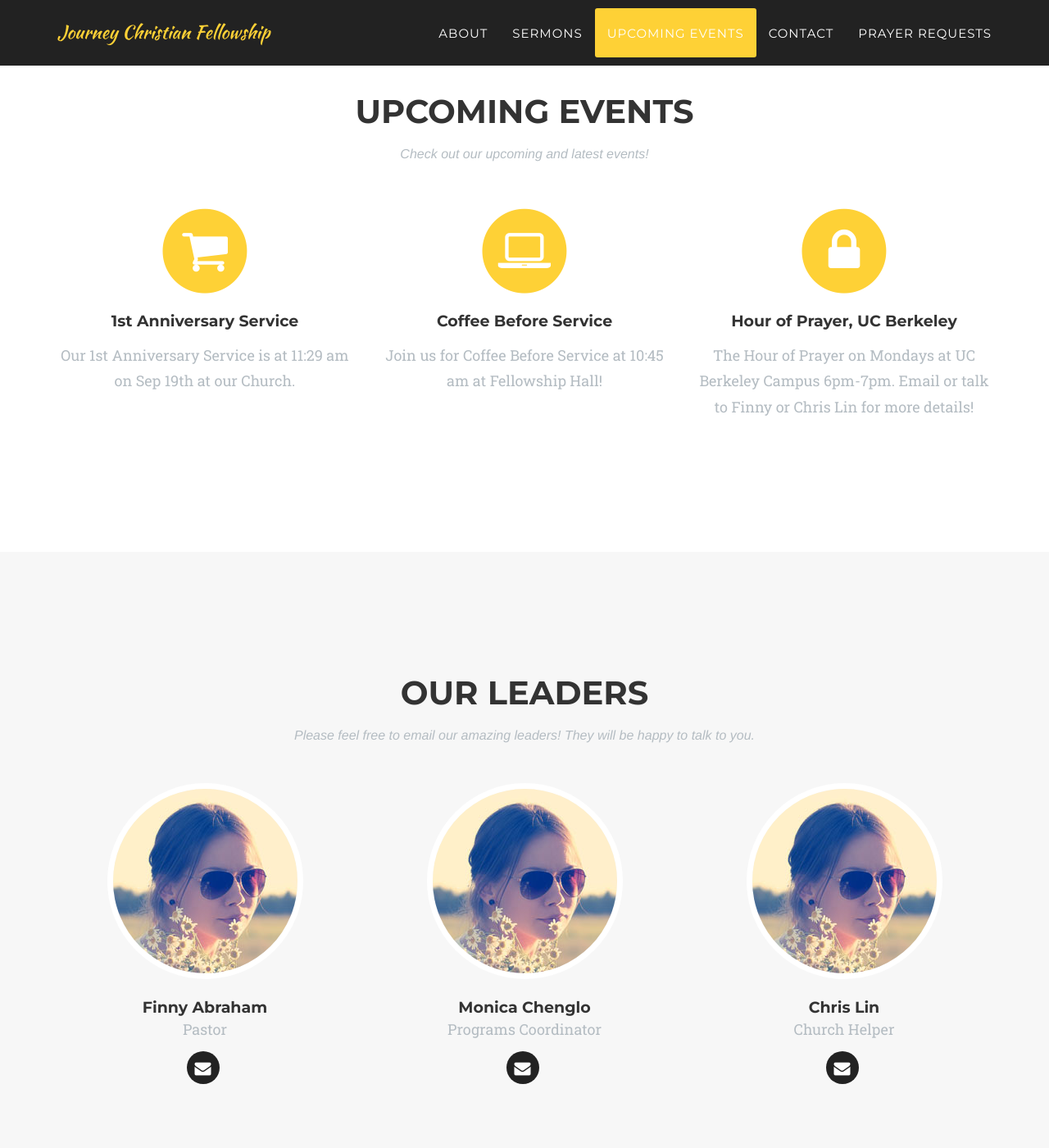
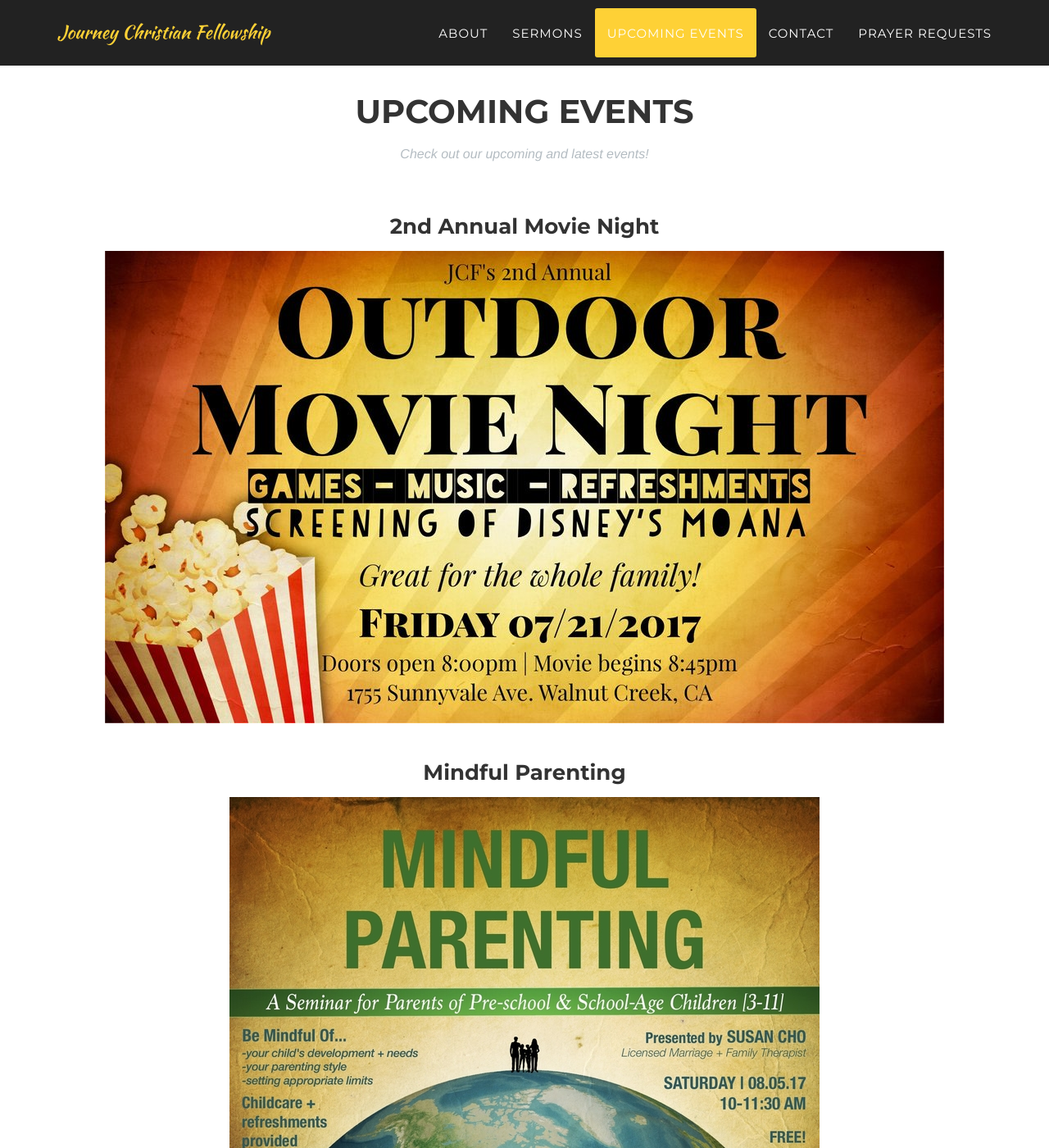
Before and after one commit to tabithahsia/churchwebsite, a Jekyll site: the page built from index.html, in a window 1280 px wide and 1400 px high, scrolled down 4478 px. Shown: the whole window at 82% size. Built offline with Jekyll 4.4.1, drawn with Linux system fonts in a browser that asks for light colours; some web fonts are replaced; some of the changed text lies outside the part shown.

```diff
--- a/_includes/services.html
+++ b/_includes/services.html
@@ -8,30 +8,31 @@
                 </div>
             </div>
             <div class="row text-center">
-                <div class="col-md-4">
+                <!-- <div class="col-md-4"> -->
+                    <!-- <span class="fa-stack fa-4x">
+                        <i class="fa fa-circle fa-stack-2x text-primary"></i>
+                        <i class="fa fa-film fa-stack-1x fa-inverse"></i>
+                    </span> -->
+                    <h3 class="service-heading">2nd Annual Movie Night </h3>
+                    <p style="text-align:center">
+                      <a href="http://goo.gl/ihVm8E">
+                        <img src="./img/rsz_movienight.jpg" width:"100%" height:"100%"/>
+                      </a>
+                    </p>
+                <!-- </div> -->
+                <!-- <div class="col-md-4"> -->
+                <br>
+                  <h3 class="service-heading">Mindful Parenting</h3>
+                  <p style="text-align:center">
+                    <img src="./img/Resize_MindfulParenting.jpg" width:"100%" height:"100%"/>
+                  </p>
                     <span class="fa-stack fa-4x">
                         <i class="fa fa-circle fa-stack-2x text-primary"></i>
-                        <i class="fa fa-shopping-cart fa-stack-1x fa-inverse"></i>
+                        <i class="fa fa-globe fa-stack-1x fa-inverse"></i>
                     </span>
-                    <h4 class="service-heading">1st Anniversary Service </h4>
-                    <p class="text-muted">Our 1st Anniversary Service is at 11:29 am on Sep 19th at our Church.</p>
-                </div>
-                <div class="col-md-4">
-                    <span class="fa-stack fa-4x">
-                        <i class="fa fa-circle fa-stack-2x text-primary"></i>
-                        <i class="fa fa-laptop fa-stack-1x fa-inverse"></i>
-                    </span>
-                    <h4 class="service-heading">Coffee Before Service</h4>
-                    <p class="text-muted">Join us for Coffee Before Service at 10:45 am at Fellowship Hall!</p>
-                </div>
-                <div class="col-md-4">
-                    <span class="fa-stack fa-4x">
-                        <i class="fa fa-circle fa-stack-2x text-primary"></i>
-                        <i class="fa fa-lock fa-stack-1x fa-inverse"></i>
-                    </span>
-                    <h4 class="service-heading">Hour of Prayer, UC Berkeley</h4>
-                    <p class="text-muted">The Hour of Prayer on Mondays at UC Berkeley Campus 6pm-7pm. Email or talk to Finny or Chris Lin for more details!</p>
-                </div>
+                    <h3 class="service-heading">Hour of Prayer at UC Berkeley</h4>
+                    <p class="text-muted">The Hour of Prayer is every Wednesday at UC Berkeley Campus from 6pm-7pm. Contact Finny for more details!</p>
+                <!-- </div> -->
 
                 <!-- TODO: PUT YOUR NEW EVENT HERE!
                 <div class="col-md-4">
--- a/_includes/team.html
+++ b/_includes/team.html
@@ -14,6 +14,7 @@
                         <img src="img/team/{{ member.pic }}.jpg" class="img-responsive img-circle" alt="">
                         <h4>{{ member.name }}</h4>
                         <p class="text-muted">{{ member.position }}</p>
+                        <p class="text-muted">{{ member.summary }}</p>
                         <ul class="list-inline social-buttons">
                             {% for network in member.social %}
                             <li>
```
